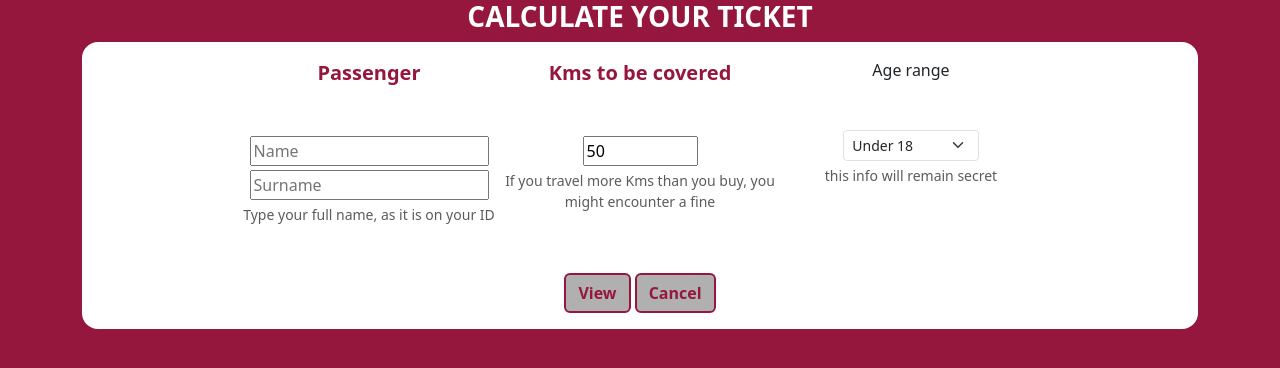
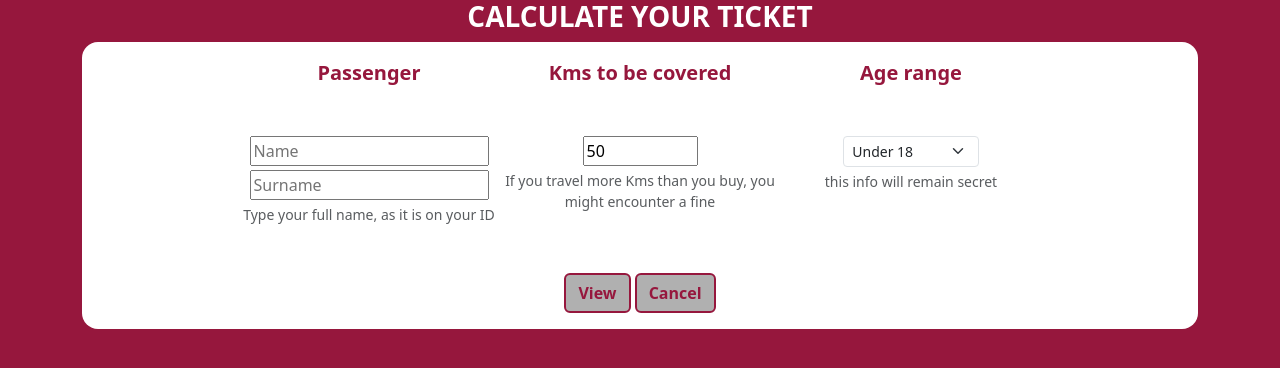
Before and after one commit to MarcoGotti/js-biglietto-treno-form, a plain HTML site: page index.html in a window 1280 px wide. Drawn offline with nearby package versions, Linux system fonts and the light colour scheme.

Commit message:
fix head commit

```diff
--- a/index.html
+++ b/index.html
@@ -34,7 +34,7 @@
                 <input type="number" id="user-age" placeholder="Age" value="18" min="10" max="100" aria-describedby="ageHelp">
                 <div id="ageHelp" class="form-text ">this info will remain secret</div> -->
                 <div>
-                    <label class="mb-5" for="user-age">Age range</label>
+                    <label class="form-label mb-5 text-purple fw-bolder fs-5" for="user-age">Age range</label>
                 </div>
                 <select class="form-select form-select-sm w-50 m-auto " id="user-age" aria-label="Default select example" aria-describedby="ageHelp">
                     <option value="1">Under 18</option>
```
